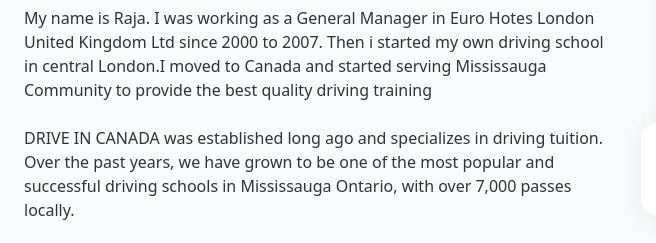
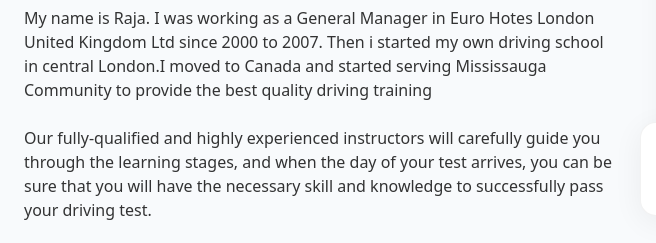
Before and after one commit to AbdullahDaGoat/rajwebsite, a plain HTML site: page index.html in a window 1280 px wide. Shown: the part 2960-3203 px from the top of the page, 0-656 px from the left. Drawn offline with nearby package versions, Linux system fonts and the light colour scheme.

Commit message:
Update index.html

```diff
--- a/index.html
+++ b/index.html
@@ -600,7 +600,6 @@
                   <h2 class="text-3xl md:text-4xl font-semibold tracking-tight">About: Drive In Canada</h2>
                   <p class="text-lg">We sell peace of mind</p>
                   <p class="text-black/80">My name is Raja. I was working as a General Manager in Euro Hotes London United Kingdom Ltd since 2000 to 2007. Then i started my own driving school in central London.I moved to Canada and started serving Mississauga Community to provide the best quality driving training</p>
-                  <p class="text-black/80">DRIVE IN CANADA  was established long ago and specializes in driving tuition. Over the past years, we have grown to be one of the most popular and successful driving schools in Mississauga Ontario, with over 7,000 passes locally.</p>
                   <p class="text-black/80">Our fully-qualified and highly experienced instructors will carefully guide you through the learning stages, and when the day of your test arrives, you can be sure that you will have the necessary skill and knowledge to successfully pass your driving test.</p>
                   <p class="text-black/80">DRIVE IN CANADA prides high standard of driving tuition to G2 and G , and by placing your driving ambitions in our hands, you are ensuring the best chance of early success and a high degree of driving skill, which will help to secure many years of safe driving. All of our lessons are conducted using the Honda Civic and Toyota Corolla models with Dual Controls.</p>
                   <p class="text-black/80">EARLY ROAD TEST DATES FOR G2 &amp; G ARE ALWAYS AVAILABLE. OUR PASSING RATE IS 97%</p>
```
